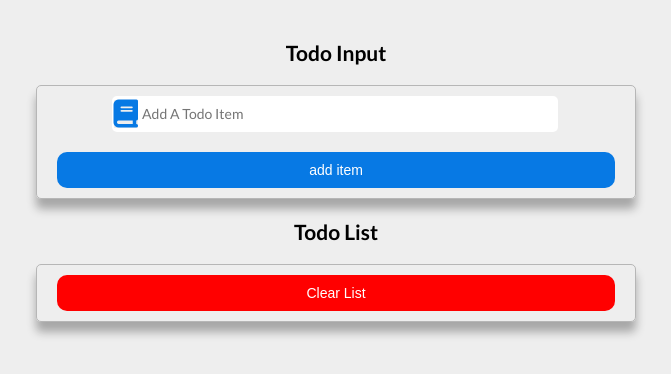
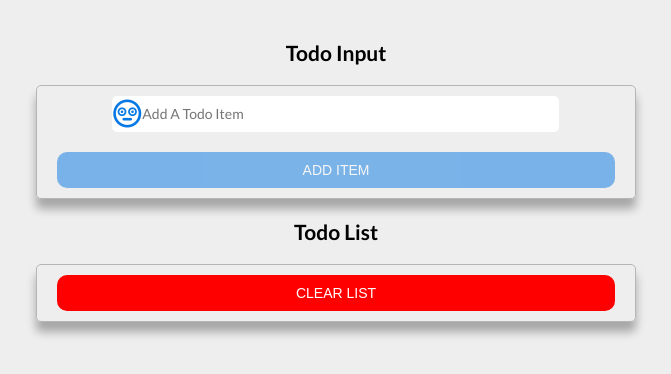
Before and after one commit to HexiangLiu/react-todolist, a React (Create React App) app: page / in a window 1280 px wide. Shown: the top 374 px of the page, without its empty margins (304-975 px from the left). Built offline with nearby package versions, Linux system fonts and the light colour scheme.

Commit message:
add more animations and edit functionality

```diff
--- a/src/components/App.js
+++ b/src/components/App.js
@@ -1,4 +1,5 @@
 import React, { Component } from 'react';
+import { v4 as uuidv4 } from 'uuid';
 
 import './App.scss';
 import TodoList from './TodoList';
@@ -6,11 +7,20 @@ import TodoInput from './TodoInput';
 
 //showing vs-code github setup
 export default class App extends Component {
-  state = { items: [] };
+  state = { items: [], editItem: false, item: '', id: uuidv4() };
 
-  addItem = (item) => {
-    this.setState((state) => {
-      return item.content ? { items: [...state.items, item] } : null;
+  handleInput = (e) => {
+    this.setState({ item: e.target.value });
+  };
+
+  addItem = () => {
+    this.setState({
+      items: [
+        ...this.state.items,
+        { title: this.state.item, id: this.state.id },
+      ],
+      item: '',
+      id: uuidv4(),
     });
   };
 
@@ -26,12 +36,29 @@ export default class App extends Component {
     this.setState({ items: [] });
   };
 
+  editItem = (id) => {
+    const filteredItem = this.state.items.filter((item) => item.id !== id);
+    const selectedItem = this.state.items.find((item) => item.id === id);
+    this.setState({
+      items: filteredItem,
+      editItem: true,
+      item: selectedItem.title,
+      id: id,
+    });
+  };
+
   render() {
+    console.log(this.state.items);
     return (
       <main className="main">
         <div className="input__container">
           <h2 className="title">Todo Input</h2>
-          <TodoInput addItem={this.addItem} />
+          <TodoInput
+            handleInput={this.handleInput}
+            addItem={this.addItem}
+            editItem={this.state.editItem}
+            item={this.state.item}
+          />
         </div>
         <div className="list__container">
           <h2 className="title">Todo List</h2>
@@ -39,6 +66,7 @@ export default class App extends Component {
             items={this.state.items}
             deleteItem={this.deleteItem}
             clearItems={this.clearItems}
+            editItem={this.editItem}
           />
         </div>
       </main>
--- a/src/components/App.scss
+++ b/src/components/App.scss
@@ -12,10 +12,12 @@
 
 .input__container {
   width: 50%;
+  animation: moveLeftIn 2s 0.3s backwards;
 }
 
 .list__container {
   width: 50%;
+  animation: moveRightIn 2s 0.3s backwards;
 }
 
 .btn {
@@ -27,6 +29,11 @@
   transition: all 0.2s;
   font-size: inherit;
   padding: 1rem 0;
+  text-transform: uppercase;
+
+  &:disabled {
+    opacity: 0.5;
+  }
 
   &:focus {
     outline: none;
@@ -43,4 +50,42 @@
   &--red {
     background-color: red;
   }
+
+  &--green {
+    background-color: green;
+  }
 }
+
+@keyframes moveLeftIn {
+  0% {
+    opacity: 0;
+    transform: translateX(-50%);
+  }
+
+  50% {
+    opacity: 0.5;
+    transform: translateX(10%);
+  }
+
+  100% {
+    opacity: 1;
+    transform: translateX(0);
+  }
+}
+
+@keyframes moveRightIn {
+  0% {
+    opacity: 0;
+    transform: translateX(50%);
+  }
+
+  50% {
+    opacity: 0.5;
+    transform: translateX(-10%);
+  }
+
+  100% {
+    opacity: 1;
+    transform: translateX(0);
+  }
+}
--- a/src/components/TodoInput.js
+++ b/src/components/TodoInput.js
@@ -1,36 +1,38 @@
 import React, { Component } from 'react';
-import { v1 as uuidv1 } from 'uuid';
 
 import './TodoInput.scss';
 
 export default class TodoInput extends Component {
-  state = { value: '' };
-
-  handleInput = (e) => {
-    this.setState({ value: e.target.value });
-  };
-
   render() {
+    const { handleInput, addItem, editItem, item } = this.props;
     return (
       <div className="input-box">
-        <form className="input__field">
-          <i className="input__icon fas fa-book"></i>
+        <form
+          className="input__field"
+          onSubmit={(e) => {
+            e.preventDefault();
+            addItem();
+          }}
+        >
+          <div className="icon-box">
+            <i className="far fa-flushed input__icon input__icon--1"></i>
+            <i className="far fa-grin-alt input__icon input__icon--2"></i>
+          </div>
+
           <input
             type="text"
             placeholder="Add A Todo Item"
-            value={this.state.value}
-            onChange={this.handleInput}
+            value={item}
+            onChange={handleInput}
           />
         </form>
 
         <button
-          className="btn btn--blue"
-          onClick={() => {
-            this.props.addItem({ content: this.state.value, id: uuidv1() });
-            this.setState({ value: '' });
-          }}
+          className={editItem ? 'btn btn--green' : 'btn btn--blue'}
+          onClick={addItem}
+          disabled={item ? false : true}
         >
-          add item
+          {editItem ? 'edit item' : 'add item'}
         </button>
       </div>
     );
--- a/src/components/TodoInput.scss
+++ b/src/components/TodoInput.scss
@@ -21,6 +21,7 @@
     border: none;
     padding: 1rem 3rem;
     font-family: inherit;
+    text-transform: capitalize;
 
     transition: all 0.2s;
     margin-left: -2.6rem;
@@ -38,10 +39,27 @@
   }
 }
 
+.icon-box {
+  position: relative;
+  z-index: 1;
+  background-color: #fff;
+  color: #0779e4;
+  height: 100%;
+  width: 2.5rem;
+}
+
 .input__icon {
+  font-size: 2.8rem;
+
+  &--2 {
+    display: none;
+  }
+}
+
+.icon-box:hover .input__icon--1 {
+  display: none;
+}
+
+.icon-box:hover .input__icon--2 {
   display: inline-block;
-  z-index: 1;
-  color: #0779e4;
-  font-size: 2.8rem;
-  background-color: #eee;
 }
--- a/src/components/TodoItem.js
+++ b/src/components/TodoItem.js
@@ -2,14 +2,17 @@ import React from 'react';
 
 import './TodoItem.scss';
 
-export default function TodoItem(props) {
+export default function TodoItem({ deleteItem, editItem, item }) {
   return (
     <div className="item-box">
-      <p className="item__text">{props.item.content}</p>
+      <p className="item__text">{item.title}</p>
       <div>
-        <i className="fas fa-pencil-alt item__icon item__icon--edit"></i>
         <i
-          onClick={() => props.deleteItem(props.item.id)}
+          className="fas fa-pencil-alt item__icon item__icon--edit"
+          onClick={() => editItem(item.id)}
+        ></i>
+        <i
+          onClick={() => deleteItem(item.id)}
           className="fas fa-trash-alt  item__icon item__icon--delete"
         ></i>
       </div>
--- a/src/components/TodoItem.scss
+++ b/src/components/TodoItem.scss
@@ -1,12 +1,23 @@
 .item-box {
   display: flex;
   justify-content: space-between;
-  border-bottom: 1px solid rgb(182, 182, 182);
+  border: 1px solid rgb(182, 182, 182);
+
   font-size: 1.6rem;
+  padding: 1rem 2rem;
+  transition: all 0.3s;
+
+  &:hover {
+    transform: translateY(-3px) scale(1.05);
+  }
 
   &:not(:last-child) {
     margin-bottom: 1rem;
   }
+}
+
+.item__text {
+  text-transform: capitalize;
 }
 
 .item__icon {
--- a/src/components/TodoList.js
+++ b/src/components/TodoList.js
@@ -13,9 +13,11 @@ export default class TodoList extends Component {
               item={item}
               key={item.id}
               deleteItem={this.props.deleteItem}
+              editItem={this.props.editItem}
             />
           );
         })}
+
         <div>
           <button
             type="button"
```
